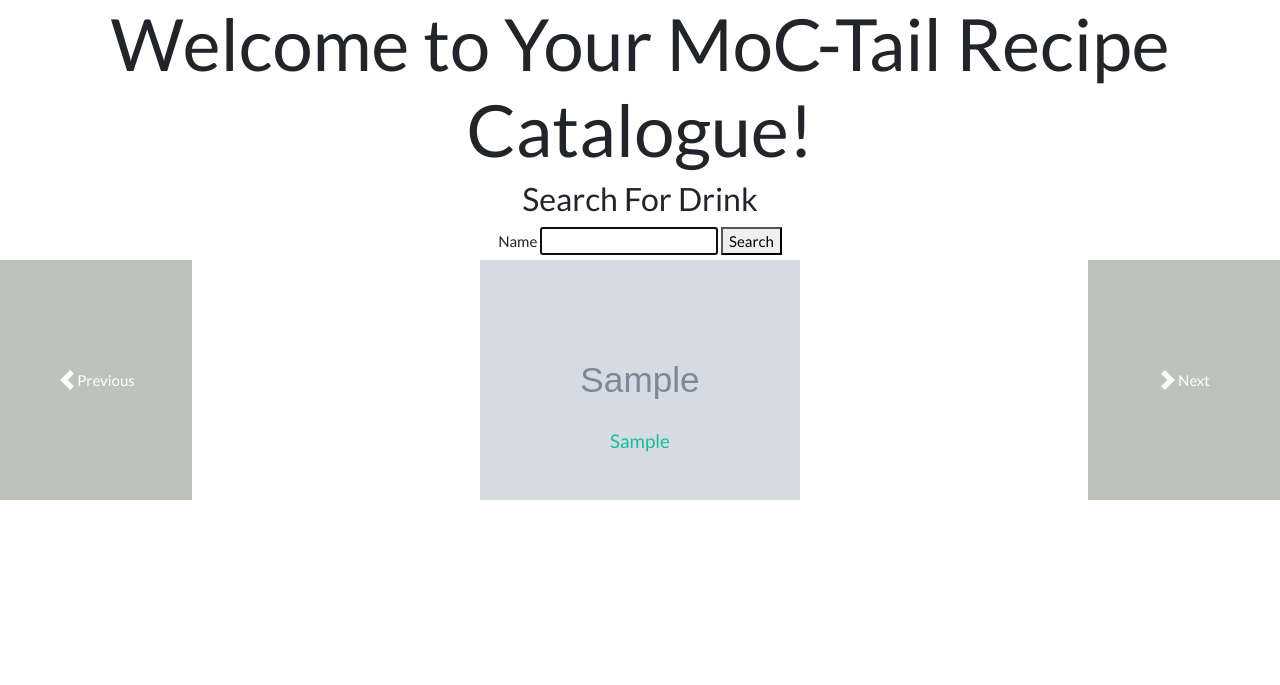
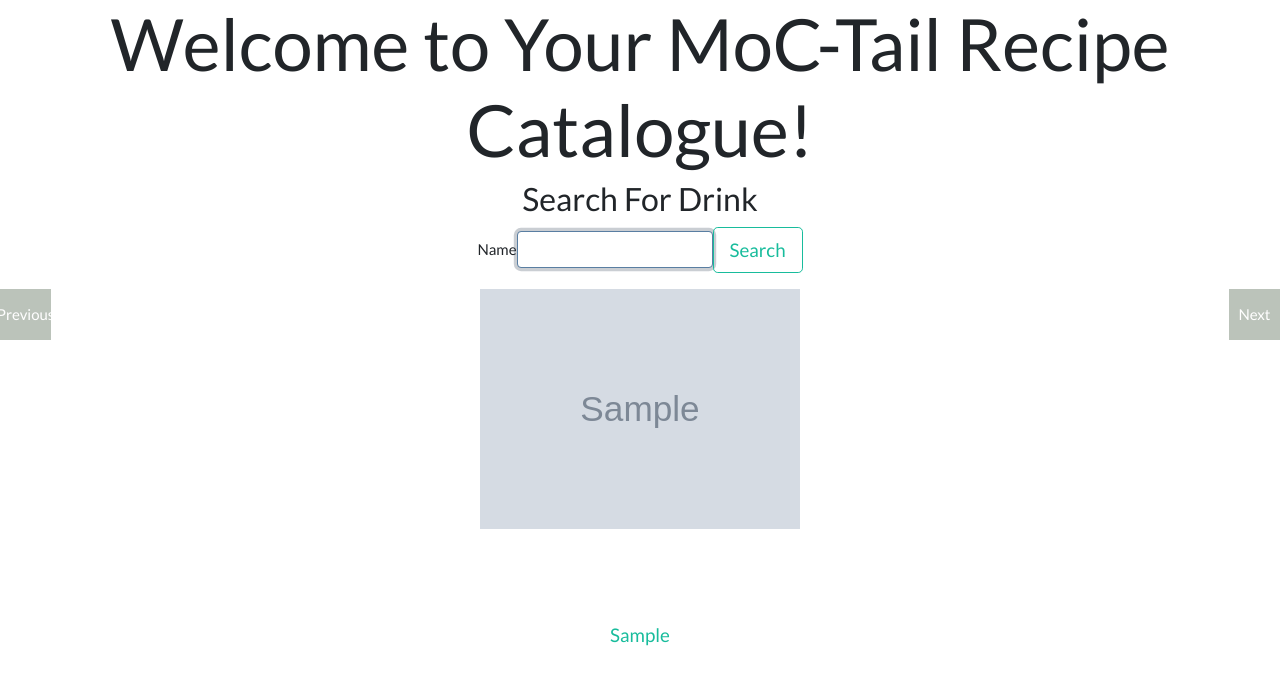
Before and after one commit to makeitbreaux/Moment-of-Clarity, a Flask app: page / in a window 1280 px wide. Shown: the part 71-756 px from the top of the page. Run offline with Flask 2, Linux system fonts and the light colour scheme; tables that the repository leaves empty hold one stand-in row (values such as "Sample post"); grey boxes marked "Sample" are stand-in pictures; a database or web service that is not in the repository returns one stand-in record (values such as "Sample title"); data that the repository does not hold is empty; some libraries are stand-ins or nearby versions.

Commit message:
Fixed requirement issues

```diff
--- a/static/styles.css
+++ b/static/styles.css
@@ -5,3 +5,27 @@ other colors: #A2B29F, #BDD2B6, #F8EDE3 */
 button[disabled] {
     background-color: gray;
 }
+
+.carousel-control-next,
+.carousel-control-prev,
+.carousel-control-next-icon,
+.carousel-control-prev-icon {
+  width: 3vw;
+  height: 3vw;
+  padding:2%;
+}
+
+.carousel-caption {
+    position: absolute;
+	bottom: 0;
+	z-index: 9;
+	max-height: 50%;
+    font-size: 1rem;
+    padding: 2% 2% 2%;
+}
+
+#block-under-image {
+    background-color: white;
+    padding: 2%;
+    height: 9em;
+}
--- a/templates/base.html
+++ b/templates/base.html
@@ -4,9 +4,9 @@
 <head>
   <link rel="stylesheet" href="https://bootswatch.com/4/flatly/bootstrap.min.css">
   <link rel="stylesheet" href="https://cdnjs.cloudflare.com/ajax/libs/font-awesome/5.12.0/css/all.min.css">
+  <link rel="stylesheet" href="/static/styles.css">
+</head>
 
-</head>
-<!-- STILL NEED TO GET LOGIN/LOGOUT DISPLAYING WHEN THEY'RE SUPPOSED TO -->
 <body>
 
   <nav class="navbar navbar-light justify-content-end" style="background-color: #798777;">
--- a/templates/index.html
+++ b/templates/index.html
@@ -9,15 +9,18 @@
   <div class="row justify-content-center">
     <h3 class="text-center">Search For Drink</h3>
   </div>
-  <div class="row justify-content-center">
+  <div class="row justify-content-center form-group">
 
-      <ul class="list-group">
-        <form action="/drink" method="POST">
-          <label for="name">Name</label>
-          <input type="text" id="strDrink" class="mx-auto" name="strDrink" autofocus />
-          <button>Search</button>
+
+        <form action="/drink" method="POST" class="form-inline">
+          <div class="form-group">
+          <label for="name" >Name</label>
+          <input type="text" id="strDrink" class="form-control sm" name="strDrink" autofocus />
+        </div>
+          <button class="btn btn-outline-success btn-lg">Search</button>
+
         </form>
-      </ul>
+
     </div>
 
 </div>
@@ -26,24 +29,26 @@
   <div class="carousel-inner">
     <div class="carousel-item active ">
       <img src="{{ randomDrinks[0].image }}" class="mx-auto d-block w-25" alt="...">
+      <p id="block-under-image"></p>
       <div class="carousel-caption">
-        <h5> <a href="/drink/{{randomDrinks[0].drink_name}}"> {{ randomDrinks[0].drink_name }} </a> </h5>
+        <h5 > <a href="/drink/{{randomDrinks[0].drink_name}}"> {{ randomDrinks[0].drink_name }} </a> </h5>
       </div>
     </div>
     {% for drink in randomDrinks[1:] %}
     <div class="carousel-item">
       <img src=" {{ drink.image }} " class="mx-auto d-block w-25" alt="...">
+      <p id="block-under-image"></p>
       <div class="carousel-caption">
         <h5> <a href="/drink/{{drink.drink_name}}"> {{ drink.drink_name }} </a> </h5>
       </div>
     </div>
     {% endfor %}
   </div>
-  <button class="carousel-control-prev" style="background-color: #798777; type="button" data-bs-target="#carouselExampleControls" data-bs-slide="prev">
+  <button class="carousel-control-prev" style="background-color: #798777;" type="button" data-bs-target="#carouselExampleControls" data-bs-slide="prev">
     <span class="carousel-control-prev-icon" aria-hidden="true"></span>
     <span class="visually-hidden">Previous</span>
   </button>
-  <button class="carousel-control-next" style="background-color: #798777; type="button" data-bs-target="#carouselExampleControls" data-bs-slide="next">
+  <button class="carousel-control-next" style="background-color: #798777;" type="button" data-bs-target="#carouselExampleControls" data-bs-slide="next">
     <span class="carousel-control-next-icon" aria-hidden="true"></span>
     <span class="visually-hidden">Next</span>
   </button>
```
Also changed, not shown: requirements.txt (+14 -13 lines).
